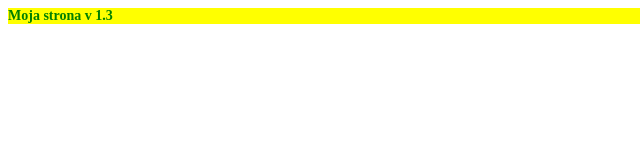
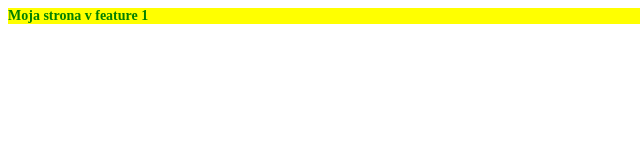
Before and after one commit to paul-rudnicki/new-project, a plain HTML site: page index.html in a window 1280 px wide. Shown: the full height of the page, 0-640 px from the left. Drawn offline with Linux system fonts and the light colour scheme.

Commit message:
feature 1

```diff
--- a/index.html
+++ b/index.html
@@ -5,7 +5,7 @@
 	</head>
 
 	<body>
-		<h1>Moja strona v 1.3</h1>
+		<h1>Moja strona v feature 1</h1>
 	</body>
 
 
```
